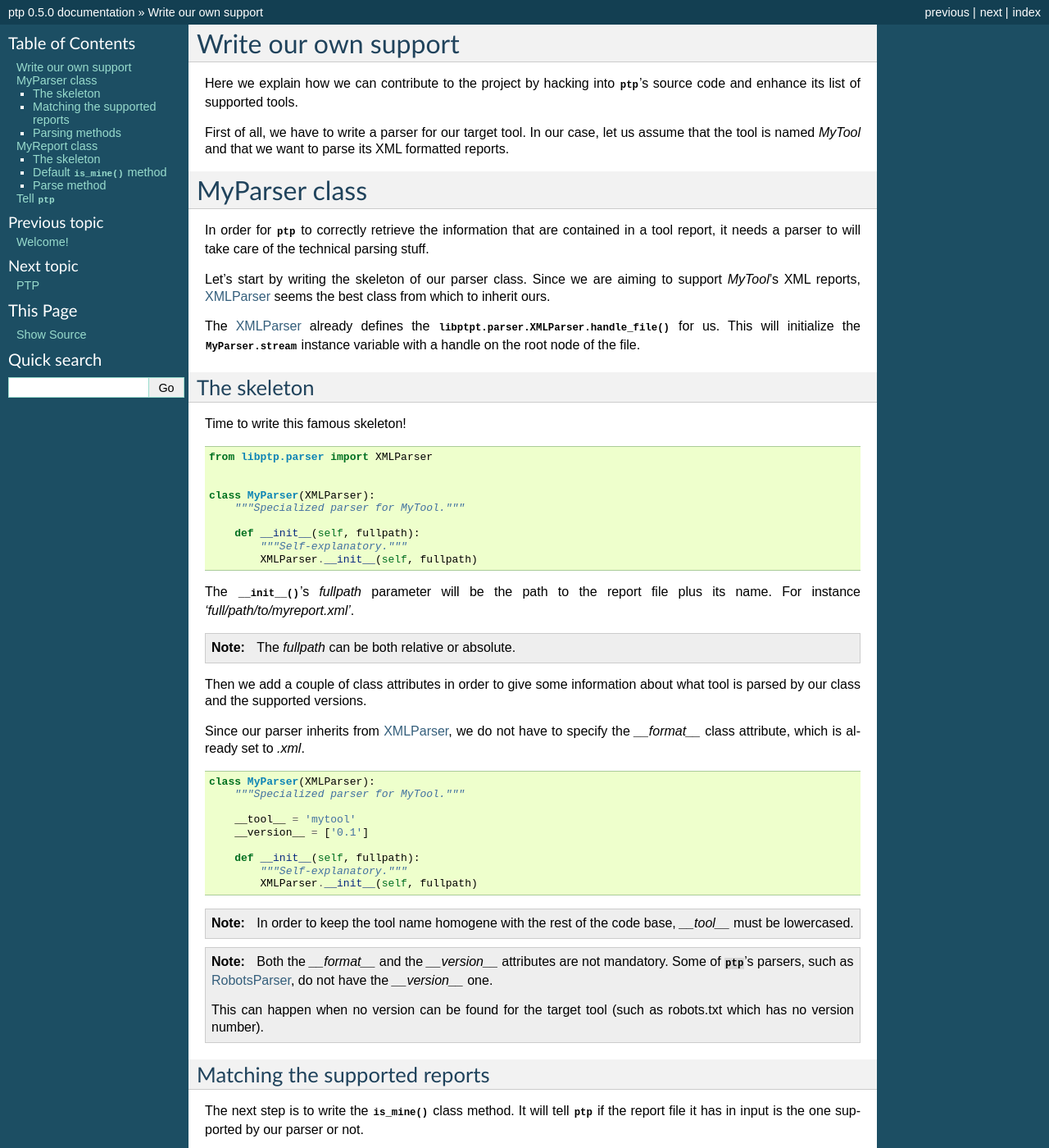
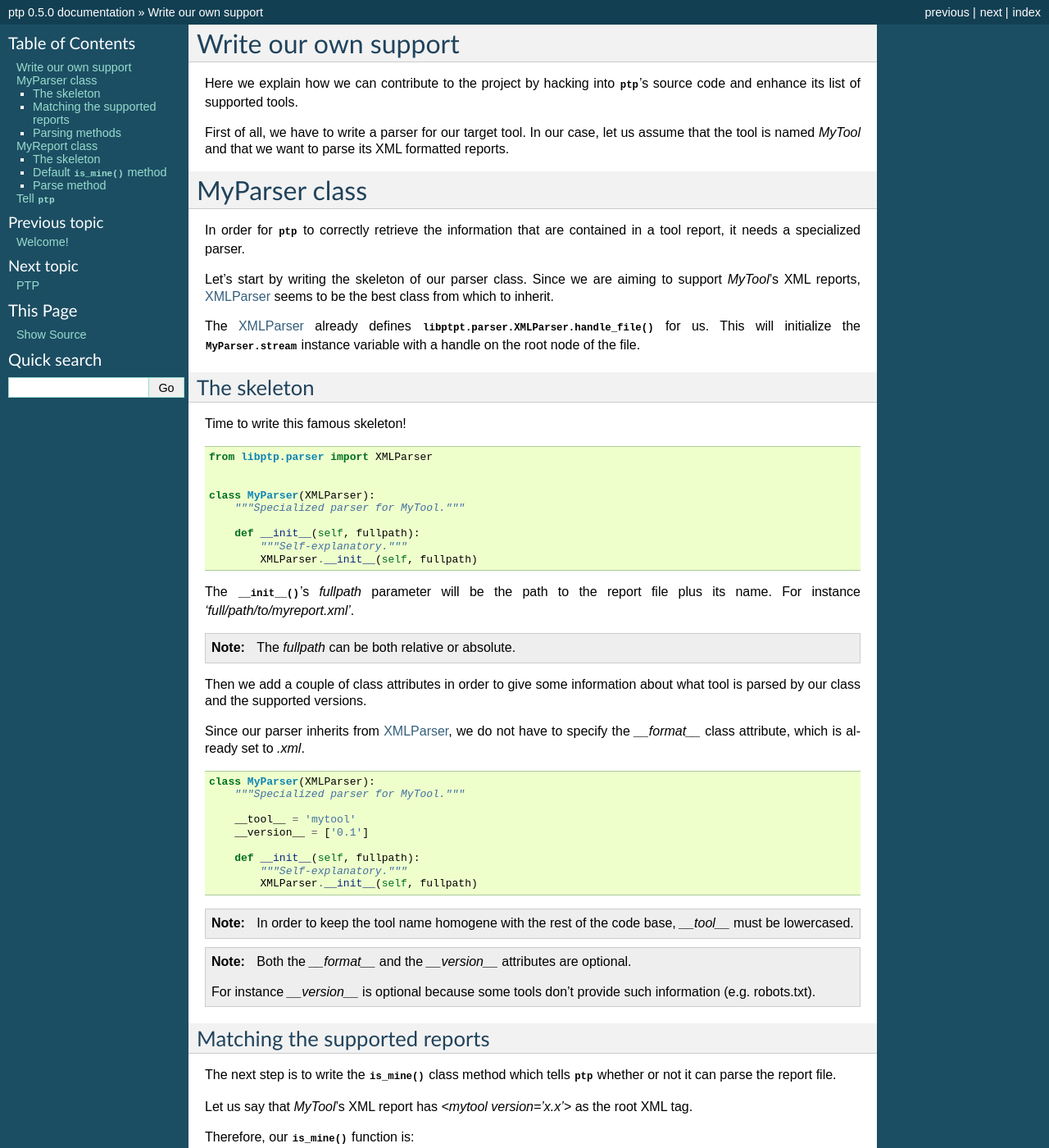
Before and after one commit to owtf/ptp, a Sphinx documentation site: the page built from docs/source/contribute.rst, in a window 1280 px wide and 1400 px high. Shown: the whole window at 82% size. Built offline with Sphinx 7.4.7, drawn with Linux system fonts in a browser that asks for light colours; some of the changed text lies outside the part shown.

Commit message:
[doc] Fix typos in rest files.

```diff
--- a/docs/source/contribute.rst
+++ b/docs/source/contribute.rst
@@ -14,14 +14,13 @@ MyParser class
 ==============
 
 In order for :mod:`ptp` to correctly retrieve the information that are
-contained in a tool report, it needs a parser to will take care of the
-technical parsing stuff.
+contained in a tool report, it needs a specialized parser.
 
 Let's start by writing the skeleton of our parser class. Since we are aiming to
-support *MyTool*'s XML reports, :ref:`xmlparser-label` seems the best
-class from which to inherit ours.
+support *MyTool*'s XML reports, :ref:`xmlparser-label` seems to be the best
+class from which to inherit.
 
-The :ref:`xmlparser-label` already defines the
+The :ref:`xmlparser-label` already defines
 :meth:`libptpt.parser.XMLParser.handle_file` for us. This will initialize the
 :attr:`MyParser.stream` instance variable with a handle on the root node of the
 file.
@@ -77,22 +76,19 @@ specify the `__format__` class attribute, which is already set to `.xml`.
 
 .. note::
 
-    Both the `__format__` and the `__version__` attributes are not mandatory.
-    Some of :mod:`ptp`'s parsers, such as :ref:`RobotsParser
-    <robotsparser-class-label>`, do not have the `__version__` one.
+    Both the `__format__` and the `__version__` attributes are optional.
 
-    This can happen when no version can be found for the target tool (such as
-    robots.txt which has no version number).
+    For instance `__version__` is optional because some tools don't provide
+    such information (e.g. robots.txt).
 
 Matching the supported reports
 ==============================
 
-The next step is to write the :meth:`is_mine` class method. It will tell
-:mod:`ptp` if the report file it has in input is the one supported by our
-parser or not.
+The next step is to write the :meth:`is_mine` class method which tells
+:mod:`ptp` whether or not it can parse the report file.
 
-Let us say that in our case, *MyTool*'s XML report has the `<mytool
-version='x.x'>` tag as the root XML tag.
+Let us say that *MyTool*'s XML report has `<mytool version='x.x'>`
+as the root XML tag.
 
 Therefore, our :meth:`is_mine` function is:
 
@@ -133,8 +129,6 @@ Therefore, our :meth:`is_mine` function is:
                 return False
             return True
 
-Now we have to implement the parsing methods.
-
 Parsing methods
 ===============
 
@@ -148,9 +142,7 @@ two methods:
   :class:`list` of :class:`dict`.
 
 In order to keep it simple, we will not detail the implementations of these
-methods for our fake tool. We get the idea.
-
-All in all, we have our complete parser class for our wonderful `MytTool` tool.
+methods for our fake tool.
 
 .. code-block:: python
 
@@ -189,13 +181,10 @@ All in all, we have our complete parser class for our wonderful `MytTool` tool.
             return True
 
         def parse_metadata(self):
-            return {}
+            return {}  # The expected behavior is to return a dict.
 
         def parse_report(self):
-            return []
-
-Now that we have a parser for our tool, let us see how to write our first
-:doc:`libptp/report` class.
+            return []  # The expected behavior is to return a list.
 
 ==============
 MyReport class
@@ -226,12 +215,12 @@ the same convention as when writing the parser (see. the :ref:`Skeleton
 Default :meth:`is_mine` method
 ==============================
 
-The :class:`libptp.report.AbstractReport` already defines the default behavior
+:class:`libptp.report.AbstractReport` already defines the default behavior
 of the :meth:`libptp.report.AbstractReport.is_mine` class method. It consists
 in finding the first file matching the `filename` regex parameter and go
 through each of its parsers in order to find the right one.
 
-What we need to do is specify shuch filename regex and which parsers are
+What we need to do is specify such filename regex and which parsers are
 availables.
 
 .. code-block:: python
@@ -319,14 +307,14 @@ metadata and the discoveries listed in the XML report.
         def parse(self, pathname, filename='*.xml'):
             # Omitted unchanged code
 
-            # Parse specific stuff.
+            # Parse specific data.
             self.metadata = self.parser.parse_metadata()
             self.vulns = self.parser.parse_report()
             return self.vulns
 
 .. note::
 
-    The :meth:`parse` method must always return :class:`list` of the
+    The :meth:`parse` method must always return a :class:`list` of the
     discoveries.
 
 If we put all the pieces together, we end up with the following
@@ -379,12 +367,10 @@ If we put all the pieces together, we end up with the following
             self.fullpath = self.fullpath[0]
             # Find the corresponding parser.
             self._init_parser(self.fullpath)
-            # Parse specific stuff.
+            # Parse specific data.
             self.metadata = self.parser.parse_metadata()
             self.vulns = self.parser.parse_report()
             return self.vulns
-
-One more step and *MyTool* will be supported by :mod:`ptp`!
 
 ===============
 Tell :mod:`ptp`
--- a/docs/source/libptp/tools/nmap.rst
+++ b/docs/source/libptp/tools/nmap.rst
@@ -7,7 +7,7 @@ The tool Nmap is supported by PTP thanks to the following classes.
 
     The development of the Nmap ranking system has been postponed to after the
     GSoC.
-    For now, the classes below only parse the XML reports generated by Nmap by
+    For now, the classes below only parse the XML reports generated by Nmap but
     do not rank the discoveries.
 
 Report
```
Also changed, not shown: other parts of docs/source/contribute.rst (+3 -4 lines), docs/source/gettingstarted.rst (+3 -8 lines).
